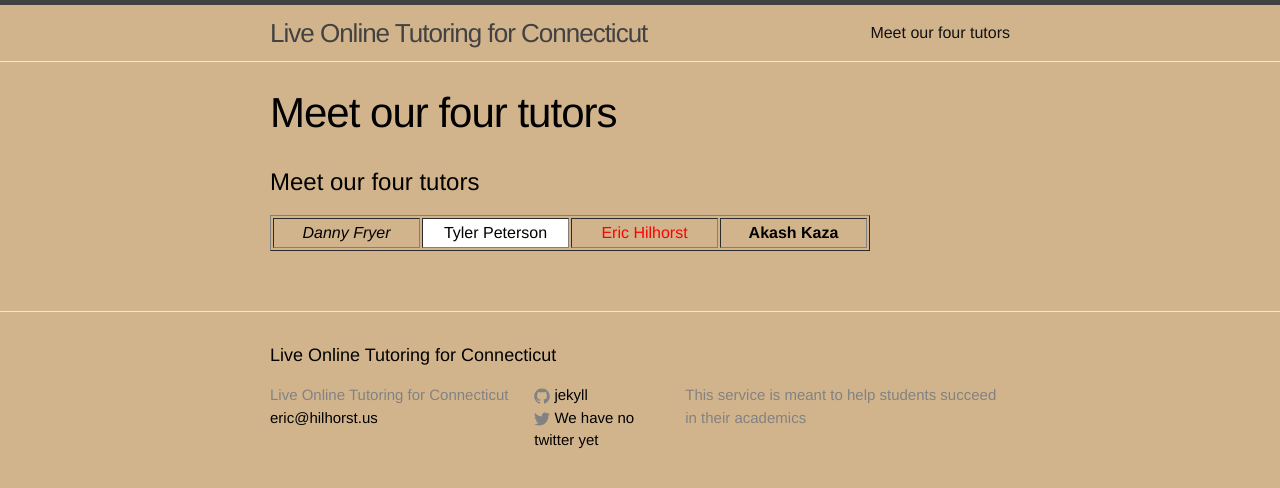
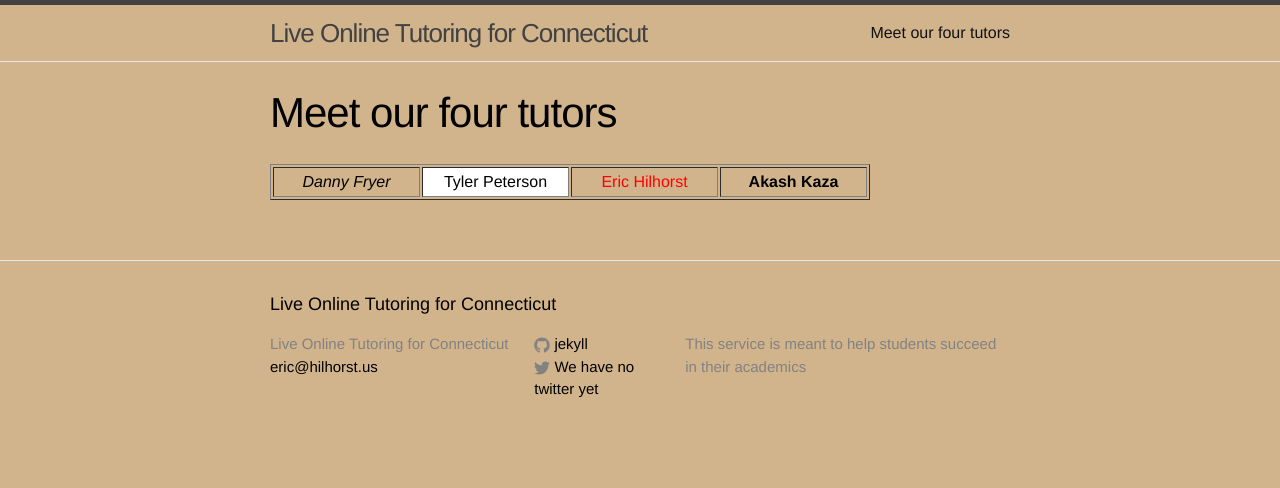
Before and after one commit to pepe454/pepe454.github.io, a Jekyll site: the page built from about.md, in a window 1280 px wide. Shown: the top 488 px of the page. Built offline with Jekyll 4.4.1, drawn with Linux system fonts in a browser that asks for light colours.

Commit message:
Update about.md

```diff
--- a/about.md
+++ b/about.md
@@ -4,7 +4,7 @@ title: Meet our four tutors
 permalink: /about/
 ---
 
-<h1>Meet our four tutors</h1>
+
 
 <table class= "Table1">
 
```
